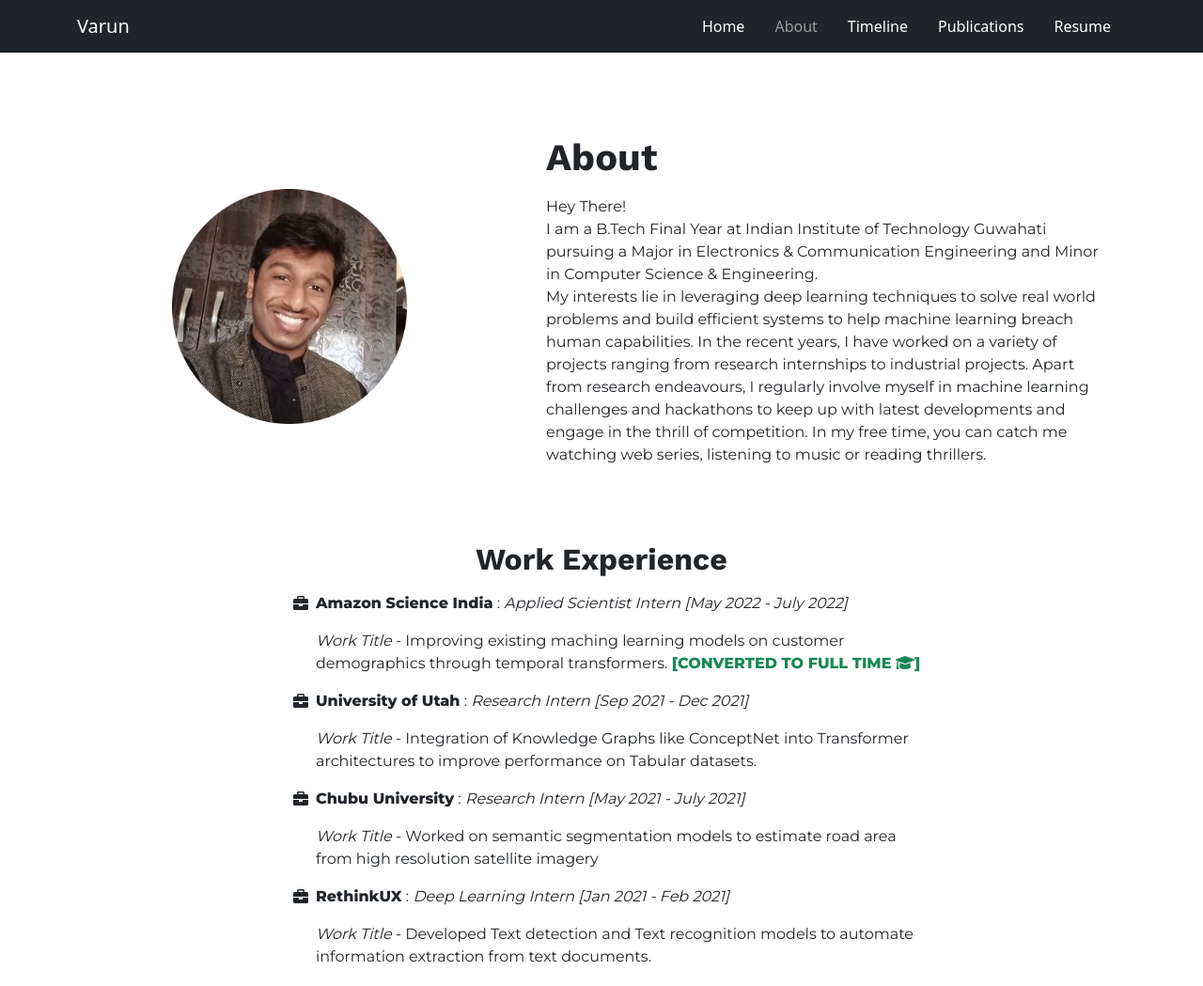
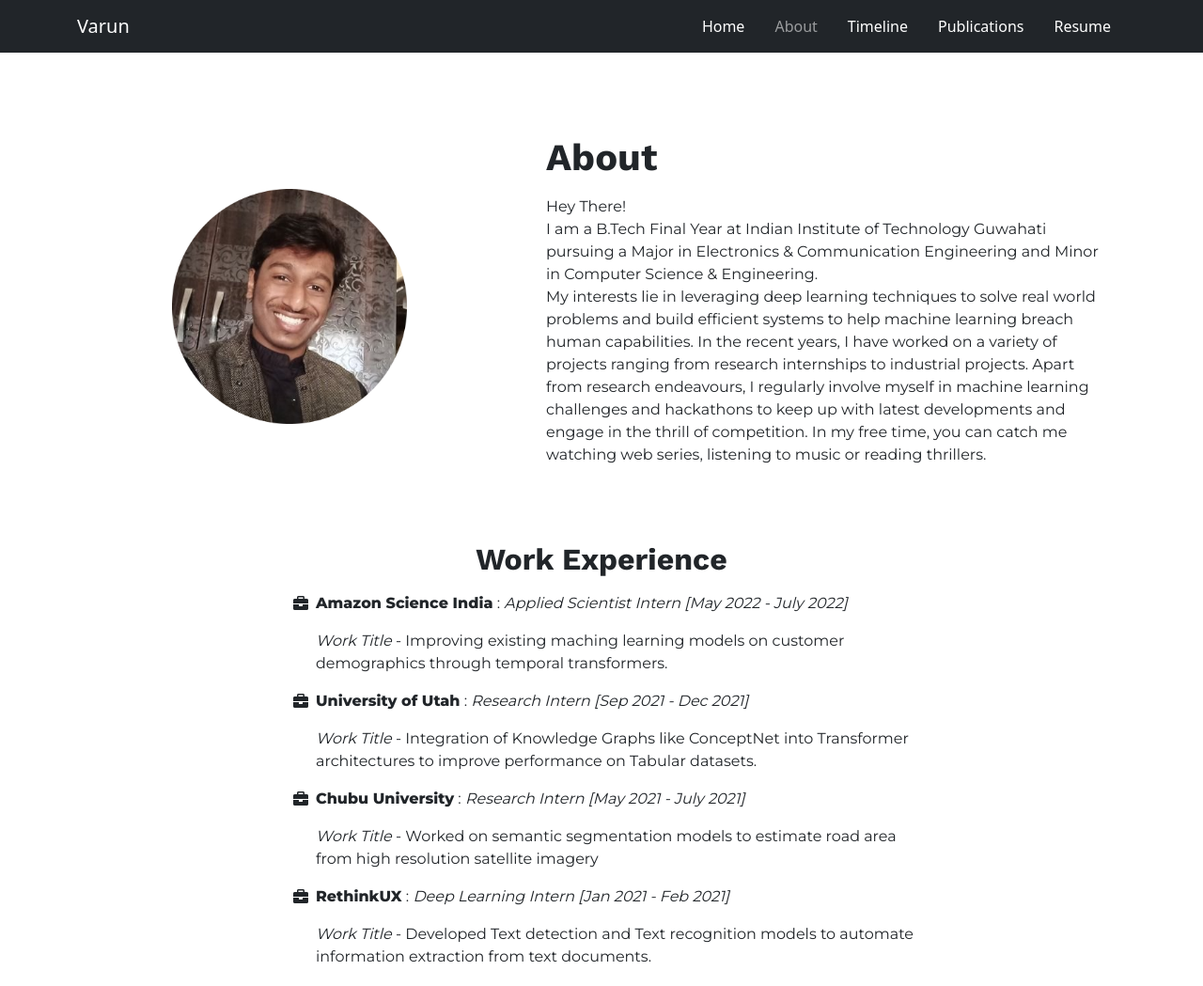
Before and after one commit to Varun221/varun221.github.io, a plain HTML site: page about.html in a window 1280 px wide. Shown: the top 1049 px of the page at 94% size. Drawn offline with nearby package versions, Linux system fonts and the light colour scheme.

Commit message:
temp amazon remove

```diff
--- a/about.html
+++ b/about.html
@@ -88,7 +88,8 @@
                             <li>
                                 <i class="fa-li fa fa-solid fa-briefcase"></i>
                                 <p><span style="font-weight: bold;"> Amazon Science India</span> : <i>Applied Scientist Intern [May 2022 - July 2022]</i> </p>
-                                <p> <i>Work Title</i> - Improving existing maching learning models on customer demographics through temporal transformers. <strong class="text-success"> [CONVERTED TO FULL TIME <i class="fa-solid fa-graduation-cap"></i>] </strong> </p>
+                                <p> <i>Work Title</i> - Improving existing maching learning models on customer demographics through temporal transformers.  </p>
+                                <!-- <strong class="text-success"> [CONVERTED TO FULL TIME <i class="fa-solid fa-graduation-cap"></i>] </strong> -->
 
                             </li>
 
```
